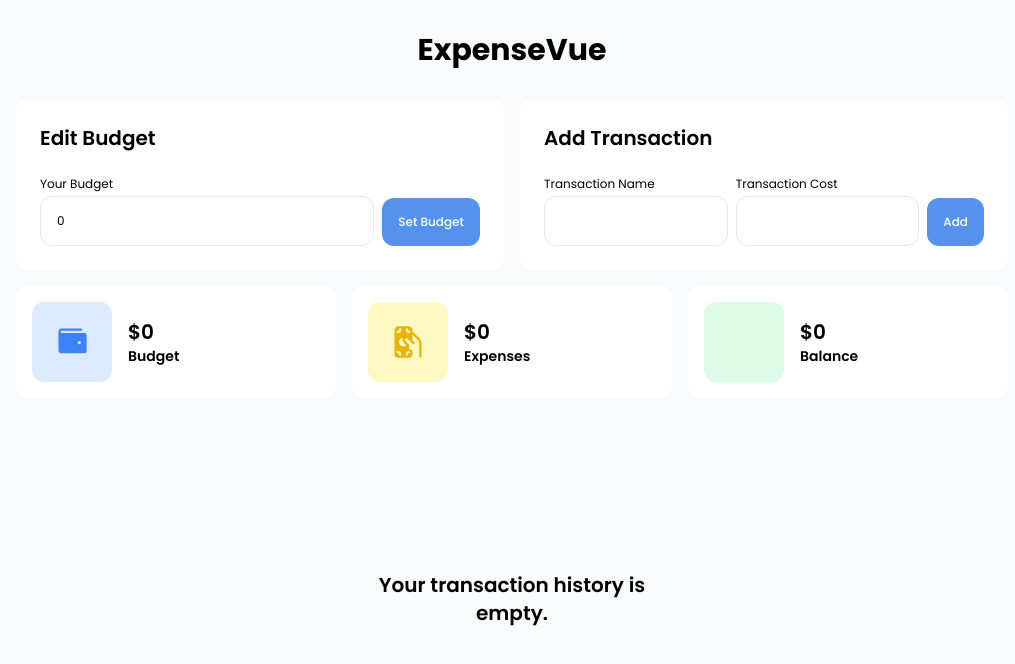
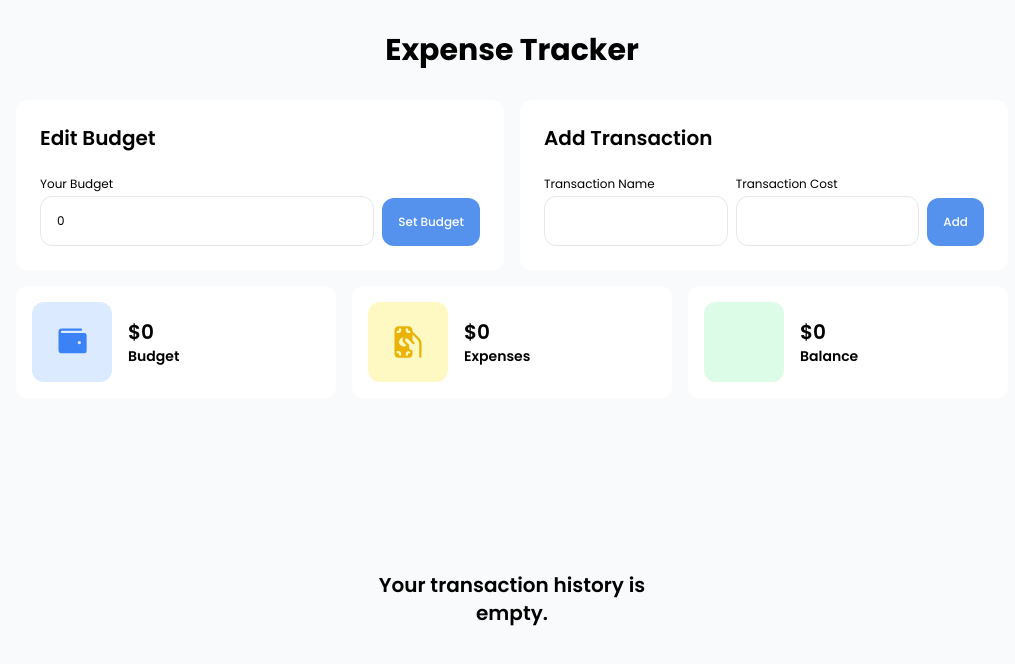
Before and after one commit to stefanelli990/expense-tracker, a Vue app: page / in a window 1280 px wide. Shown: the top 664 px of the page, without its empty margins (128-1143 px from the left). Built offline with nearby package versions, Linux system fonts and the light colour scheme; some icons are missing.

Commit message:
app renamed

```diff
--- a/index.html
+++ b/index.html
@@ -4,7 +4,7 @@
     <meta charset="UTF-8">
     <link rel="icon" href="/favicon.ico">
     <meta name="viewport" content="width=device-width, initial-scale=1.0">
-    <title>ExpenseVue</title>
+    <title>Expense Tracker</title>
   </head>
   <body>
     <div id="app"></div>
--- a/src/components/AppHeader.vue
+++ b/src/components/AppHeader.vue
@@ -1,5 +1,5 @@
 <template>
     <header class="max-w-5xl mx-auto px-4 py-8 flex justify-center">
-        <h1 class="text-3xl font-bold">ExpenseVue</h1>
+        <h1 class="text-3xl font-bold">Expense Tracker</h1>
     </header>
 </template>
```
